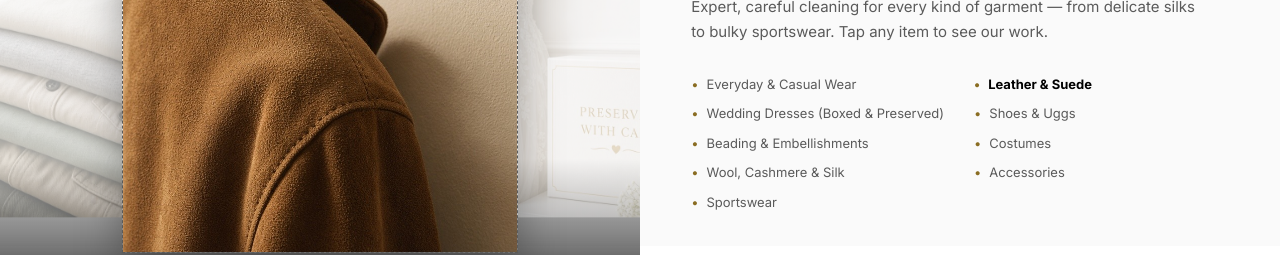
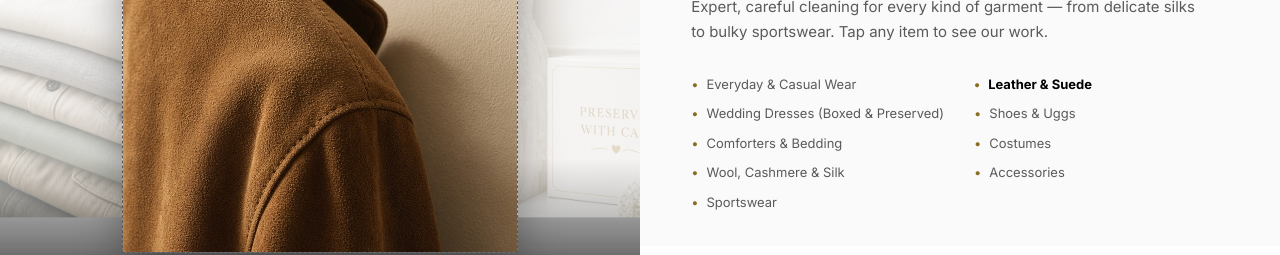
Before and after one commit to notEmmi/kandb, a React (Vite) app: page / in a window 1280 px wide. Shown: the part 1240-1495 px from the top of the page. Built offline with nearby package versions, Linux system fonts and the light colour scheme; a web font is replaced by a local one.

Commit message:
added costumes image and fixed typo

```diff
--- a/src/App.jsx
+++ b/src/App.jsx
@@ -23,7 +23,7 @@ const imageAssets = {
   cashmereImage: placeholderImage,
   silkImage: placeholderImage,
   sportswearImage: placeholderImage,
-  customeImage: placeholderImage,
+  costumesImage: `${publicUrl}costumes.jpg`,
   accessoriesImage: placeholderImage,
   sewingMachineImage: placeholderImage,
   hungClothesImage: placeholderImage,
--- a/src/components/ServicesSection.jsx
+++ b/src/components/ServicesSection.jsx
@@ -6,7 +6,7 @@ const dryCleaningItems = [
   { id: 'leather-suede', label: 'Leather & Suede', imageKey: 'leatherImage' },
   { id: 'wedding-dress', label: 'Wedding Dresses (Boxed & Preserved)', imageKey: 'weddingDressImage' },
   { id: 'shoes-uggs', label: 'Shoes & Uggs', imageKey: 'uggsImage' },
-  { id: 'beading', label: 'Beading & Embellishments', imageKey: 'beddingImage' },
+  { id: 'bedding', label: 'Comforters & Bedding', imageKey: 'beddingImage' },
   { id: 'costumes', label: 'Costumes', imageKey: 'customeImage' },
   { id: 'wool-cashmere-silk', label: 'Wool, Cashmere & Silk', imageKey: 'woolImage' },
   { id: 'accessories', label: 'Accessories', imageKey: 'accessoriesImage' },
```
Also changed, not shown: public/costumes.jpg (added).
